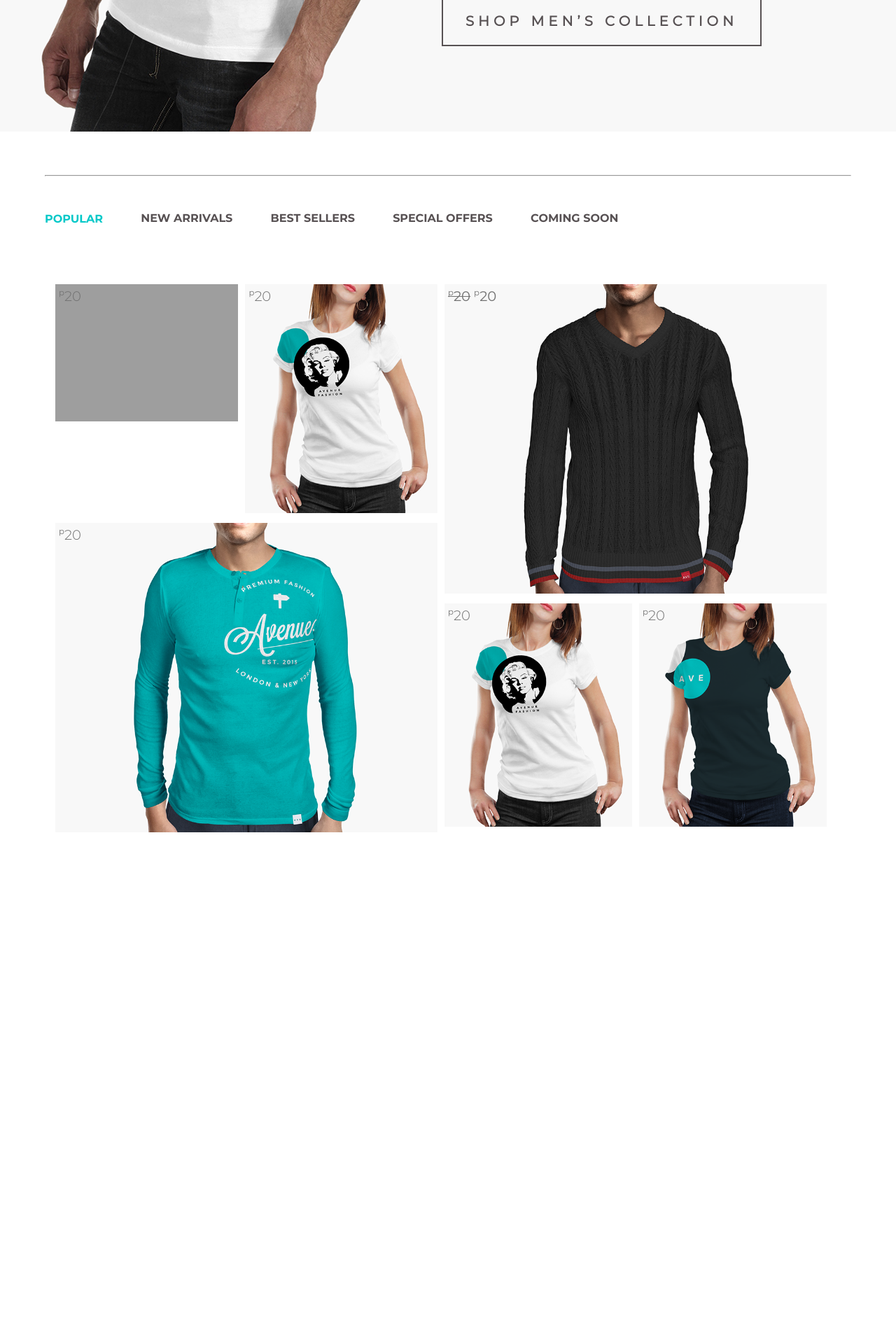
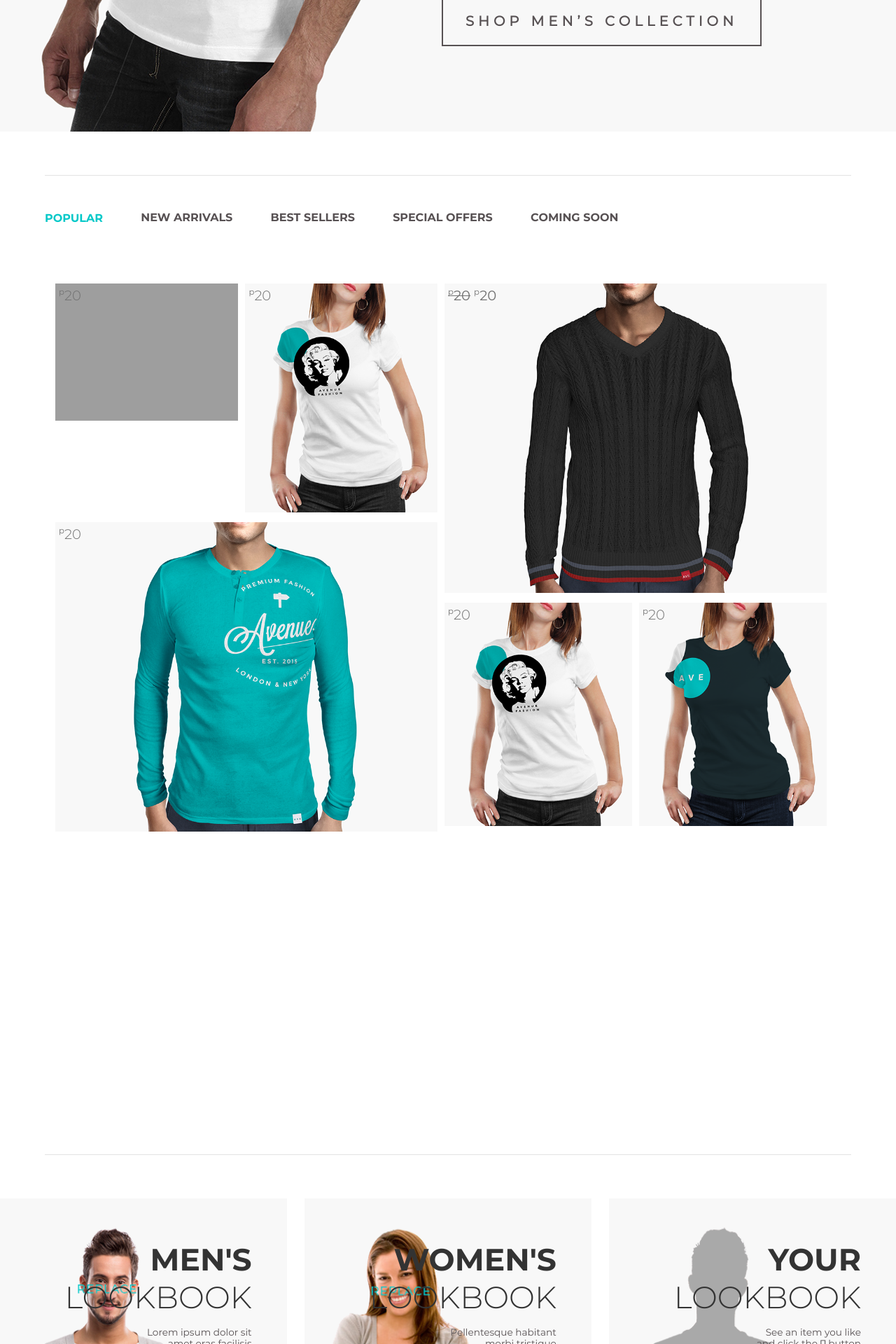
Before and after one commit to byshabay/study-layout, a PHP site: page / in a window 1280 px wide. Shown: the part 782-2702 px from the top of the page at 70% size. Before the commit the page ends 1971 px from the top, so only its background shows below. Run offline with PHP 8.4, Linux system fonts and the light colour scheme; grey boxes are pictures that could not be loaded.

Commit message:
Add lookbook for desktop

```diff
--- a/css/style.css
+++ b/css/style.css
@@ -10,8 +10,10 @@
     --montserrat-light: "Montserrat-Light", Arial, Helvetica, sans-serif;
     --max-width: 1780px;
     --text_13: calc( (100vw - 300px)/(1780 - 300) * (13 - 9) + 9px);
+    --text_15: calc( (100vw - 300px)/(1780 - 300) * (15 - 11) + 11px);
     --text_21: calc( (100vw - 300px)/(1780 - 300) * (21 - 17) + 17px);
     --text_36: calc( (100vw - 300px)/(1780 - 300) * (36 - 33) + 33px);
+    --text_48: calc( (100vw - 300px)/(1780 - 300) * (48 - 36) + 36px);
 }
 
 *{
@@ -360,8 +362,15 @@ input::-webkit-search-results-decoration {
 /* 2.2.CATALOG START */
 
 .catalog{
-    margin-top: 62px;
+    margin: 62px auto;
     position: relative;
+    height: 1400px; /*Позорное решение*/
+}
+.catalog hr{
+    border: 0;
+    height: 1px;
+    background-color: var(--light-grey);
+    opacity: 0.2;
 }
 .catalog__tab input[type = "radio"]{
     display: none;
@@ -435,6 +444,7 @@ input::-webkit-search-results-decoration {
 }
 .product:hover .product__descr{
     display: block;
+    box-shadow: 0px 5px 20px -2px var(--light-grey);
 }
 .product__descr{
     display: none;
@@ -513,16 +523,87 @@ input::-webkit-search-results-decoration {
     position: absolute;
     z-index: 1;
     top: 50%;
-    left: 40%;
+    text-align: center;
     opacity: 0;
     transition: 0.3s;
+    width: 69px;
+    left:calc((100%-69px) / 2);
 }
 .product:hover .product__info{
     opacity: 1;
     transition: 0.3s;
 }
+.product:hover{
+    box-shadow: 0px 0px 20px -2px var(--light-grey);
+}
+.catalog__bottom{
+    position: absolute;
+    bottom: 0;
+    width: 100%;
+}
 
 /* 2.2.CATALOG END */
+
+/* 2.3.LOOKBOOK START */
+.lookbook{
+    display: flex;
+    text-align: right;
+    justify-content: space-between;
+}
+.lookbook__item{
+    width: 32%;
+    padding: 60px 50px 30px;
+}
+.lookbook__item h2, .lookbook__item span{
+    color: var(--dark-grey);
+    font-size: var(--text_48);
+
+}
+.lookbook__item h2{
+    font-family: var(--montserrat-bold);
+    text-transform: uppercase;
+}
+.lookbook__item span{
+    font-family: var(--montserrat-light);
+    text-transform: uppercase;
+}
+.lookbook__item p{
+    color: var(--grey);
+    font-size: var(--text_15);
+    padding: 15px 0 0 50%;
+}
+.lookbook__men{
+    background: url("../images/men_lb.png") no-repeat;
+    background-size: cover;
+}
+.lookbook__women{
+    background: url("../images/womeb_lb.png") no-repeat;
+    background-size: cover;
+}
+.lookbook__your{
+    background: url("../images/your_lb.png") no-repeat;
+    background-size: cover;
+}
+.lookbook__view{
+    color: var(--dark-grey);
+    border: 2px solid var(--grey);
+    padding: 20px 10px;
+    display: block;
+    width: 30%;
+    text-align: center;
+    margin: 40px 70%;
+    font-size: var(--text_15);
+    text-transform: uppercase;
+    letter-spacing: 3px;
+    font-weight: bold;
+}
+.lookbook__view:hover{
+    background-color: var(--light-blue);
+    color: #fff;
+    border: 2px solid var(--light-blue);
+}
+
+/* 2.3.LOOKBOOK END */
 
 /* 2.MAIN END */
 
--- a/index.html
+++ b/index.html
@@ -435,11 +435,107 @@
 
                 </section>
             </div>
+            <hr class="catalog__bottom">
         </section>
         <!-- 2.2.CATALOG END -->
 
+        <!-- 2.3.LOOKBOOK START-->
+        <section class="lookbook">
+            <div class="lookbook__item lookbook__men">
+                <h2>
+                    Men's
+                </h2>
+                <span>
+                    Lookbook
+                </span>
+                <p>Lorem ipsum dolor sit amet eras facilisis
+                    consectetur adipiscing elit lor, integer lorem consecteur dignissim laciniqui.
+                    Elementum metus facilisis ut phasellu.
+                </p>
+                <a href="#" class="lookbook__view">View now</a>
+            </div>
+            <div class="lookbook__item lookbook__women">
+                <h2>
+                    Women's
+                </h2>
+                <span>
+                    Lookbook
+                </span>
+                <p>Pellentesque habitant morbi tristique senectus et netus et malesuada fames .
+                    Pellentesque laoreet quis enim et mattis. Quisque interdum felis tellus.</p>
+                <a href="#" class="lookbook__view">View now</a>
+            </div>
+            <div class="lookbook__item lookbook__your">
+                <h2>
+                    Your
+                </h2>
+                <span>
+                    Lookbook
+                </span>
+                <p>See an item you like and click the  button to add it to your lookbook where you can create your own
+                    perfect look.
+                    It’s like your own boutique!</p>
+                <a href="#" class="lookbook__view">View now</a>
+            </div>
+
+
+        </section>
+
+        <!-- 2.3.LOOKBOOK END-->
     </main>
     <!-- 2.MAIN END -->
+    <!-- 3.FOOTER START -->
+    <footer class="footer">
+        <nav class="footer__menu">
+            <ul class="footer__column">
+                <h3 class="footer__h3">Information</h3>
+                <li><a href="#">The brand</a></li>
+                <li><a href="#">Local stores</a></li>
+                <li><a href="#">Customer service</a></li>
+                <li><a href="#">Privacy & cookies</a></li>
+                <li><a href="#">Site map</a></li>
+            </ul>
+
+            <ul class="footer__column">
+                <h3 class="footer__h3">Why buy from us</h3>
+                <li><a href="#">Shipping & returns</a></li>
+                <li><a href="#">Secure shopping</a></li>
+                <li><a href="#">Testimonials</a></li>
+                <li><a href="#">Award winning</a></li>
+                <li><a href="#">Ethical trading</a></li>
+            </ul>
+
+            <ul class="footer__column">
+                <h3 class="footer__h3">Your account</h3>
+                <li><a href="#">Sign in</a></li>
+                <li><a href="#">Register</a></li>
+                <li><a href="#">View cart</a></li>
+                <li><a href="#">View your lookbook</a></li>
+                <li><a href="#">Track an order</a></li>
+                <li><a href="#">Update information</a></li>
+            </ul>
+
+            <ul class="footer__column">
+                <h3 class="footer__h3">Lookbook</h3>
+                <li><a href="#">Latest posts</a></li>
+                <li><a href="#">Men’s lookbook</a></li>
+                <li><a href="#">Women’s lookbook </a></li>
+                <li><a href="#">Lookbooks RSS feed</a></li>
+                <li><a href="#">View your lookbook</a></li>
+                <li><a href="#">Delete your lookbook</a></li>
+            </ul>
+
+            <ul class="footer__column">
+                <h3 class="footer__h3">contact details</h3>
+                <li><a href="#">Head Office: Avenue Fashion,
+                        180-182 Regent Street, London.</a></li>
+                <li><a href="#">Telephone: 0123-456-789</a></li>
+                <li><a href="#">Email: support@yourwebsite.com</a></li>
+            </ul>
+
+        </nav>
+    </footer>
+    <!-- 3.FOOTER END -->
 
 </body>
 
```
Also changed, not shown: images/men_lb.png (added), images/womeb_lb.png (added), images/your_lb.png (added).
